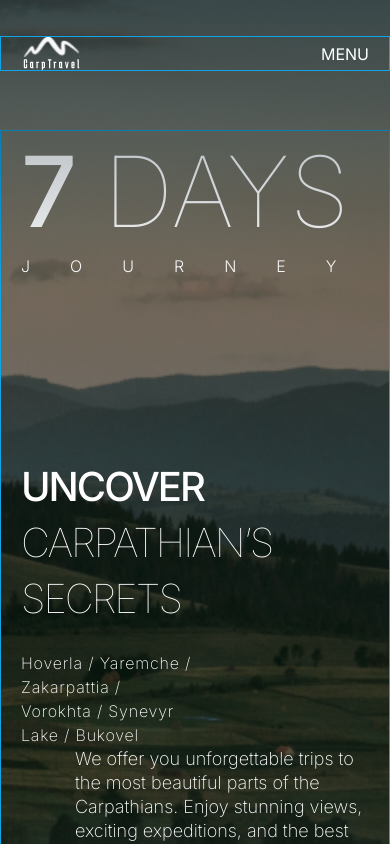
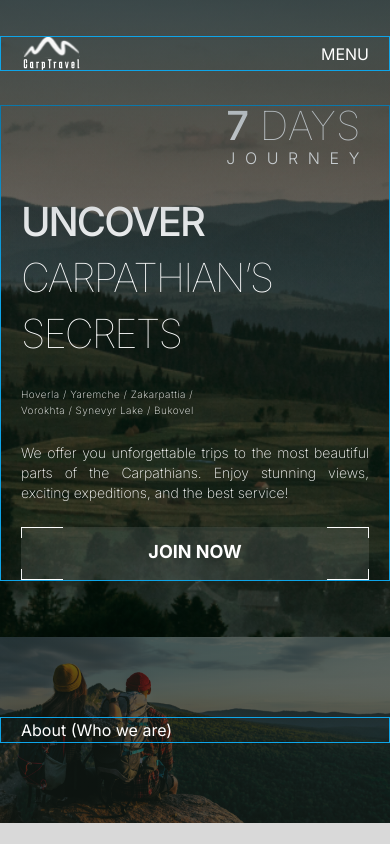
Before and after one commit to darynakarmazin/carp-travel, a Next.js app: page / in a window 390 px wide. Shown: the top 844 px of the page. Built offline with nearby package versions, Linux system fonts and the light colour scheme.

Commit message:
Changed adaptive for mob

```diff
--- a/src/components/Hero/Hero.tsx
+++ b/src/components/Hero/Hero.tsx
@@ -5,21 +5,24 @@ const { title, cities, slogan, description, buttonText } = heroData;
 
 function Hero() {
   return (
-    <section id="hero" className={`hero-section pt-[130px] pb-[104px] `}>
+    <section
+      id="hero"
+      className={`hero-section pt-[105px] pb-[56px] md:pt-[121px] md:pb-[64px] xl:pt-[130px] xl:pb-[104px]`}
+    >
       <Container>
         <div className={`flex flex-col md:flex-row justify-between`}>
           <div
-            className={`md:hidden w-[320px] mb-[181px] text-[98px] leading-tight font-medium`}
+            className={`md:hidden ml-auto mb-6 text-[40px] leading-none font-medium`}
           >
             <p>
               {slogan[0]}&nbsp;
               <span className={`font-thin`}>{slogan[1]}</span>
             </p>
-            <p className={`text-base tracking-[2.5em] font-light`}>
+            <p className={`text-base tracking-[0.6em] font-light`}>
               {slogan[2]}
             </p>
           </div>
-          <div className={`w-1/2`}>
+          <div className={`md:w-1/2`}>
             <h1
               className={`text-[40px] md:text-[67px] xl:text-[98px] uppercase font-thin tracking-tighter leading-[56px] md:leading-[81px] xl:leading-[119px] xl:pt-6 xl:pl-6 mb-6 md:mb-[64px] xl:mb-[148px]`}
             >
@@ -27,14 +30,14 @@ function Hero() {
               {title[2]}
             </h1>
             <p
-              className={`text-base font-extralight leading-normal tracking-wider xl:pl-6 xl:mb-6`}
+              className={`max-md:w-[175px] text-[10px] leading-relaxed xl:text-base font-extralight xl:leading-normal tracking-wider xl:pl-6 mb-6`}
             >
               {cities}
             </p>
           </div>
           <div className={`flex flex-col items-end`}>
             <div
-              className={`max-md:hidden w-[320px] mb-[181px] text-[98px] leading-tight font-medium`}
+              className={`max-md:hidden xl:w-[320px] mb-[181px] text-[98px] leading-tight font-medium`}
             >
               <p>
                 {slogan[0]}&nbsp;
@@ -44,8 +47,10 @@ function Hero() {
                 {slogan[2]}
               </p>
             </div>
-            <div className={`w-[294px]`}>
-              <p className={`text-[18px] leading-6 font-extralight mb-[28px]`}>
+            <div className={`w-full md:w-[230px] xl:w-[294px]`}>
+              <p
+                className={`text-justify text-sm leading-5 mb-6 md:mb-[28px] md:text-base xl:text-[18px] xl:leading-6 font-extralight`}
+              >
                 {description}
               </p>
               <JoinButton buttonText={buttonText} />
```
